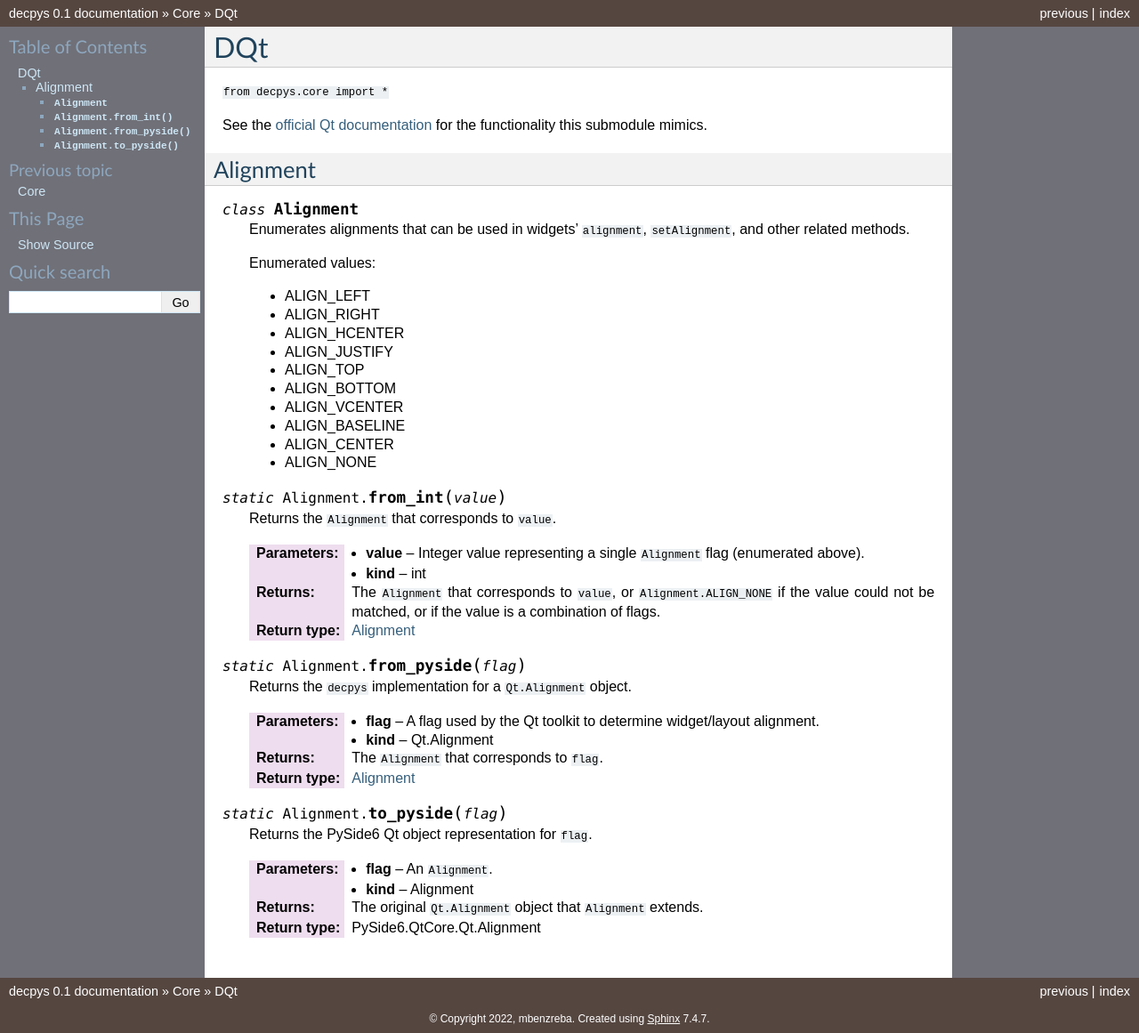
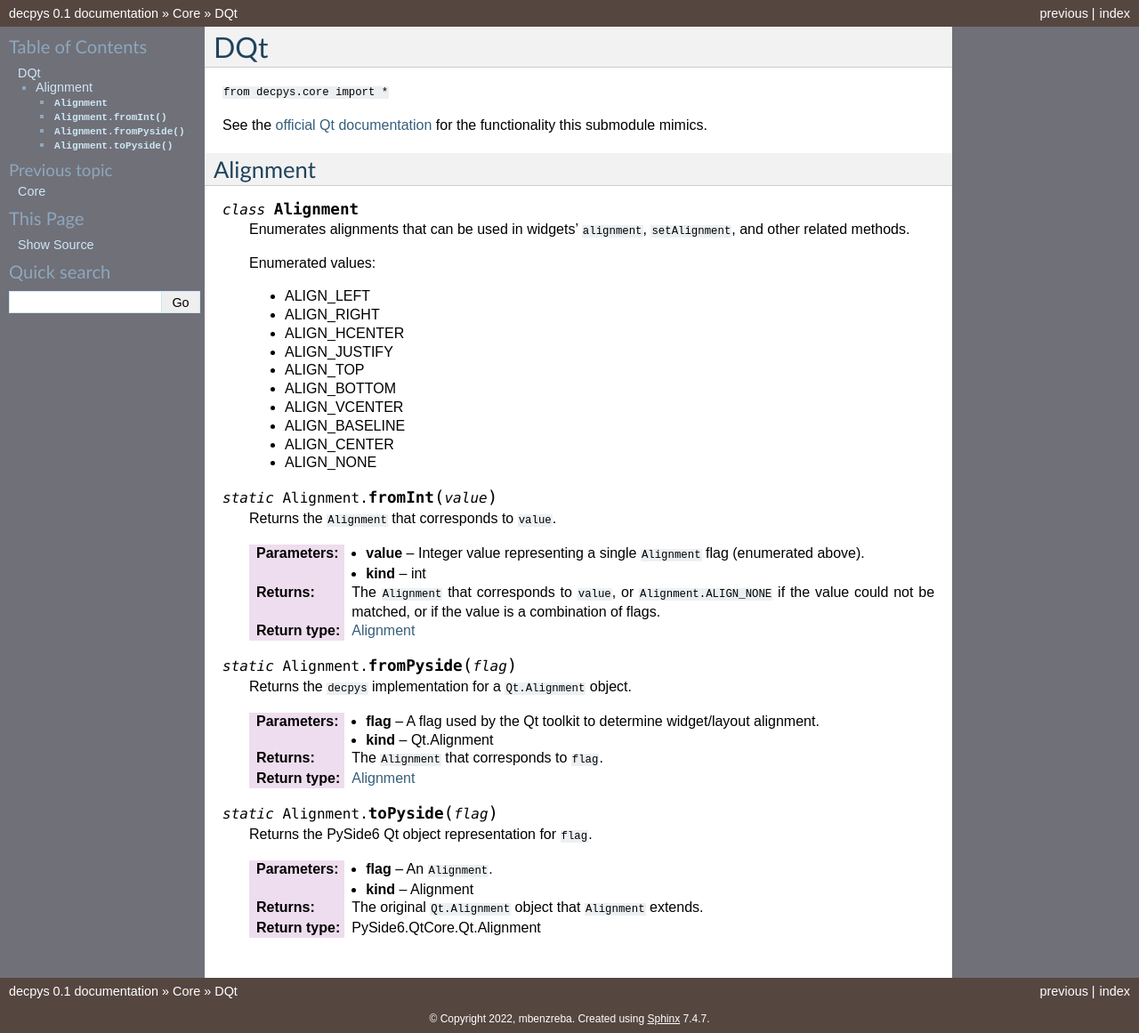
Before and after one commit to mbenzreba/decpys, a Sphinx documentation site: the page built from docs/source/core/dqt.rst, in a window 1280 px wide. Shown: the whole page at 89% size. Built offline with Sphinx 7.4.7, drawn with Linux system fonts in a browser that asks for light colours.

Commit message:
change all method naming to use lowerCamelCase

```diff
--- a/docs/source/core/dqt.rst
+++ b/docs/source/core/dqt.rst
@@ -28,7 +28,7 @@ Alignment
     * ALIGN_CENTER
     * ALIGN_NONE
 
-.. py:method:: Alignment.from_int(value)
+.. py:method:: Alignment.fromInt(value)
     :staticmethod:
 
     Returns the ``Alignment`` that corresponds to ``value``.
@@ -39,7 +39,7 @@ Alignment
         value could not be matched, or if the value is a combination of flags.
     :rtype: Alignment
 
-.. py:method:: Alignment.from_pyside(flag)
+.. py:method:: Alignment.fromPyside(flag)
     :staticmethod:
 
     Returns the ``decpys`` implementation for a ``Qt.Alignment`` object.
@@ -49,7 +49,7 @@ Alignment
     :return: The ``Alignment`` that corresponds to ``flag``.
     :rtype: Alignment
 
-.. py:method:: Alignment.to_pyside(flag)
+.. py:method:: Alignment.toPyside(flag)
     :staticmethod:
 
     Returns the PySide6 Qt object representation for ``flag``.
```
Also changed, not shown: 2 other files.
